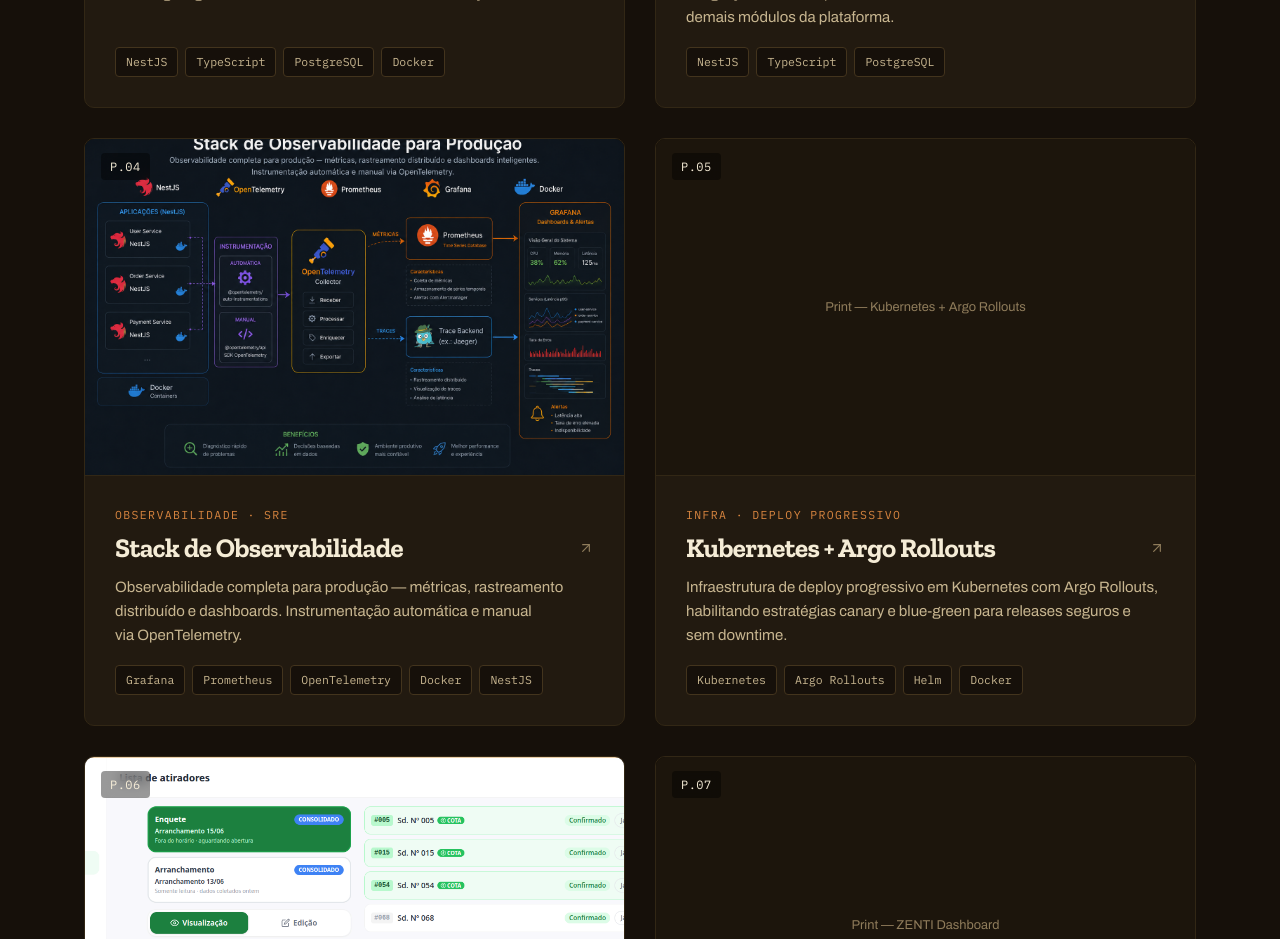
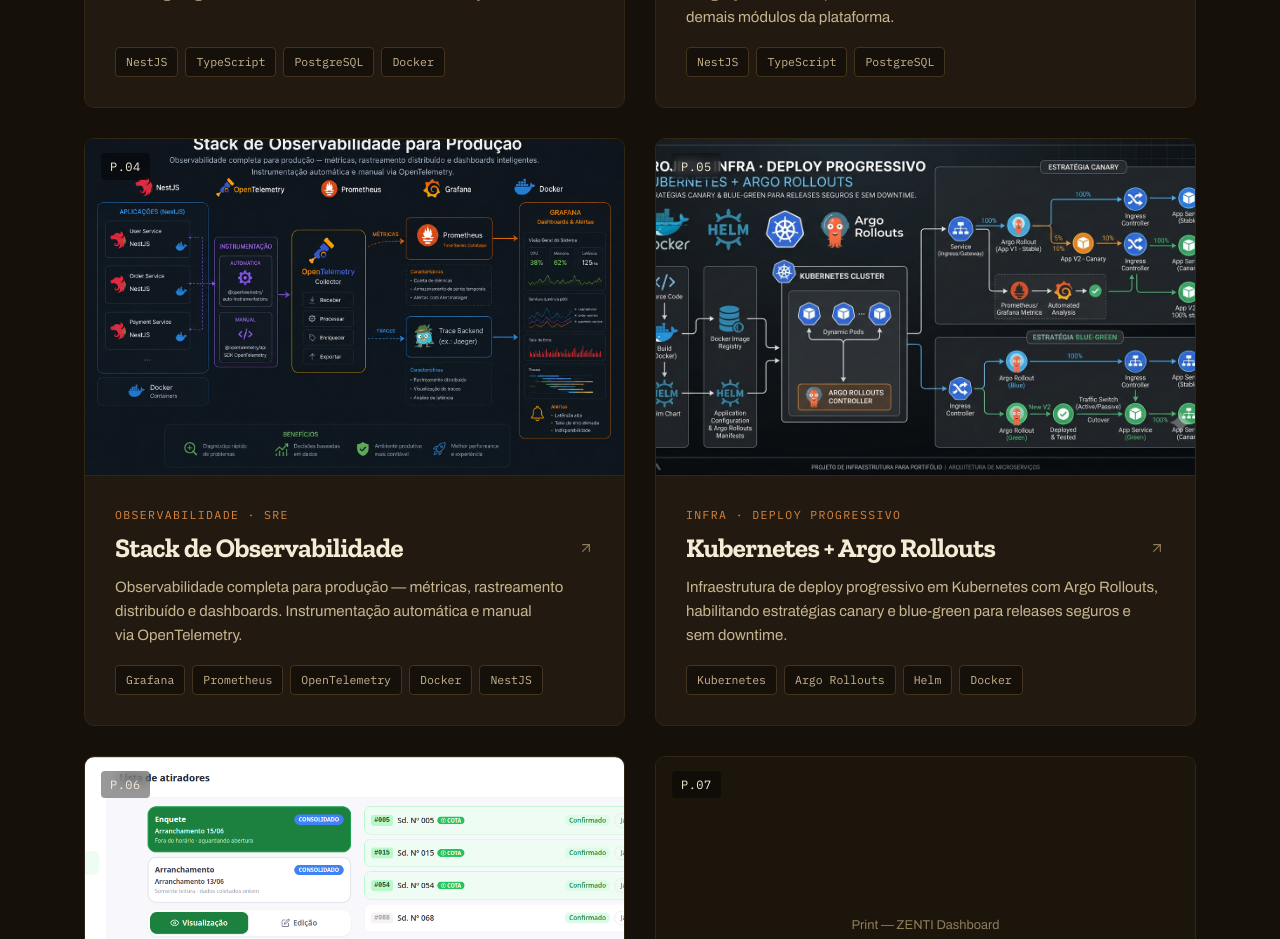
Before and after one commit to NatanBack77/dev-no-sertao-portfolio, a React (Vite) app: page / in a window 1280 px wide. Shown: the part 6560-7499 px from the top of the page. Built offline with nearby package versions, Linux system fonts and the light colour scheme.

Commit message:
style: atualizando a ui do projeto

```diff
--- a/src/data/projects.ts
+++ b/src/data/projects.ts
@@ -59,6 +59,7 @@
     title: "Kubernetes + Argo Rollouts",
     description:
       "Infraestrutura de deploy progressivo em Kubernetes com Argo Rollouts, habilitando estratégias canary e blue-green para releases seguros e sem downtime.",
+    image: "/assets/kubernetes-argo-rollouts.png",
     tags: ["Kubernetes", "Argo Rollouts", "Helm", "Docker"],
   },
   {
```
Also changed, not shown: public/assets/kubernetes-argo-rollouts.png (added).
